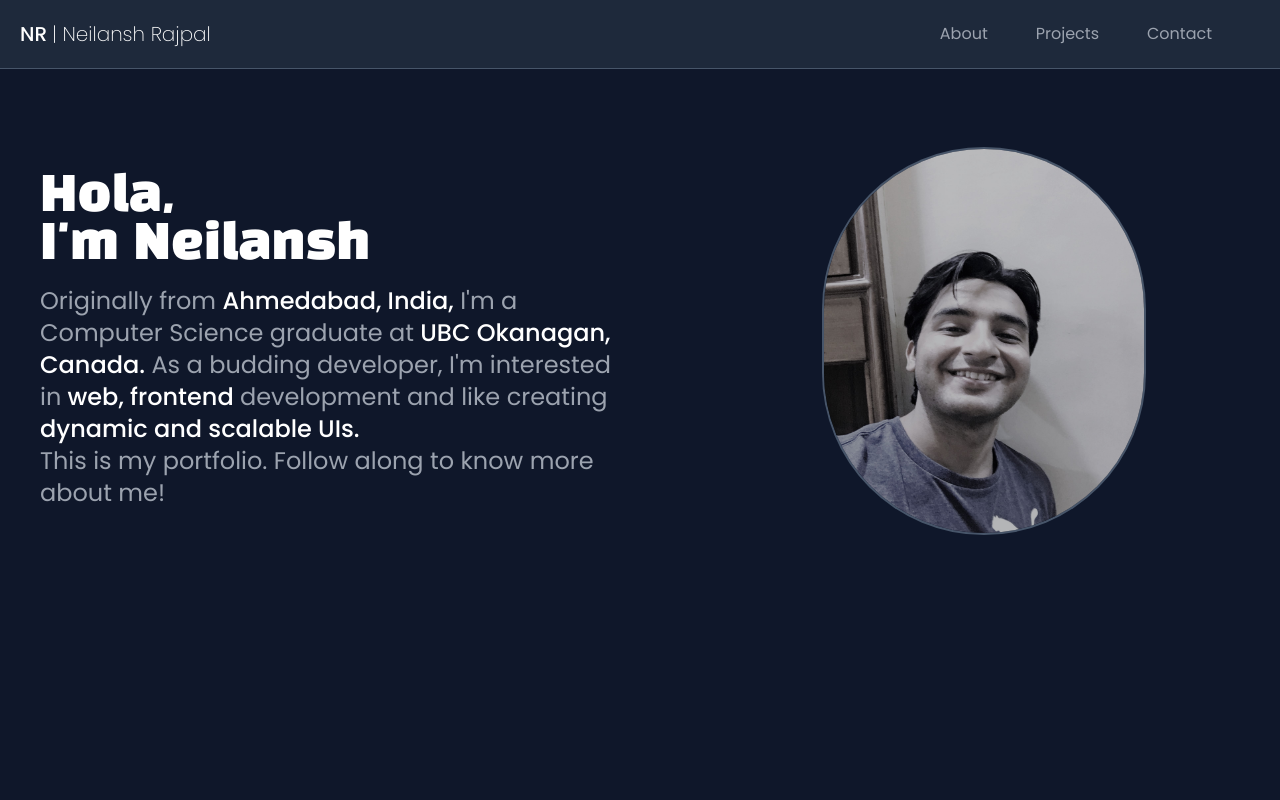
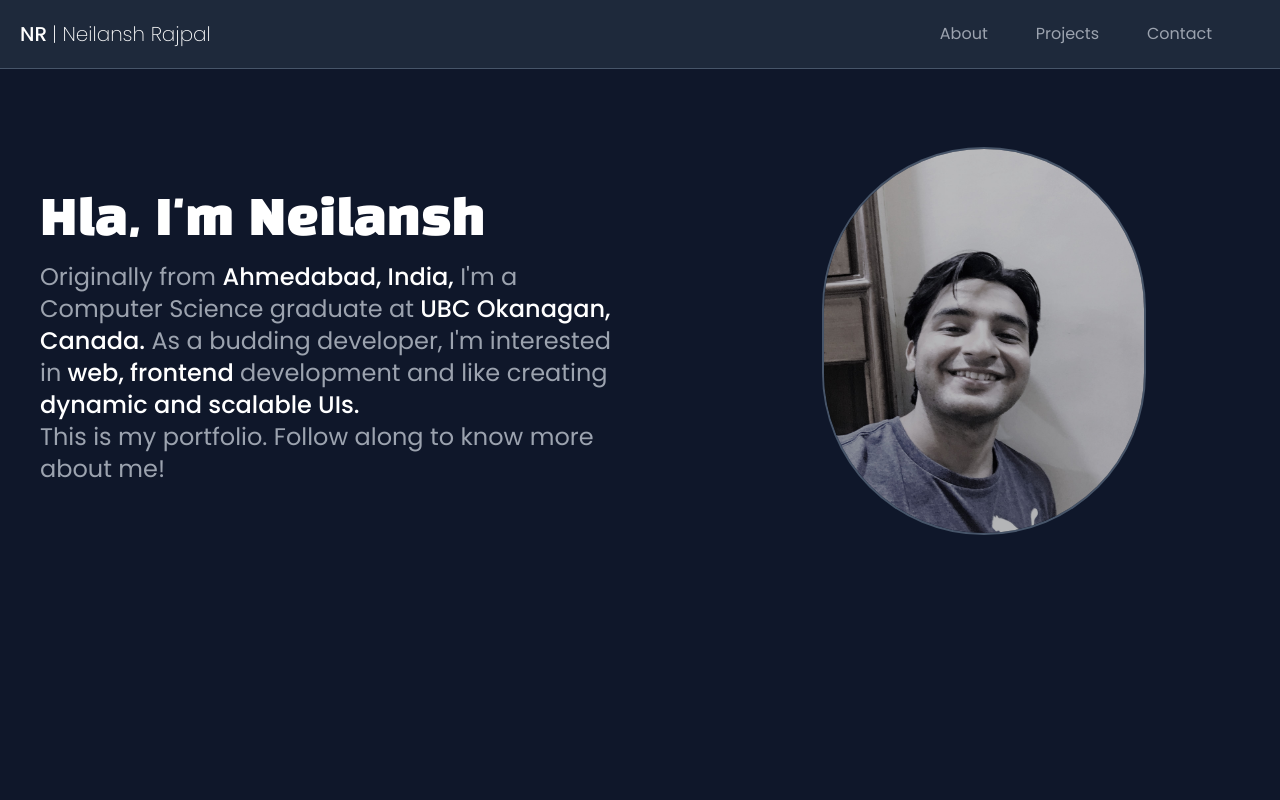
Before and after one commit to NeilanshTriesToCode/portfolio-website, a React (Vite) app: page / in a window 1280 px wide. Shown: the top 800 px of the page. Built offline with nearby package versions, Linux system fonts and the light colour scheme.

Commit message:
90% progress on issue #7

```diff
--- a/src/components/About.jsx
+++ b/src/components/About.jsx
@@ -1,6 +1,7 @@
 // Component for the "About" section of the website
 
 import React from 'react'
+import TypeWriter from './TypeWriter';
 
 const About = () => {
 
@@ -8,9 +9,7 @@ const About = () => {
     <section id='about'  className='hide-content lg:min-h-[85vh]'>
         <div className='mx-auto px-10 py-20 container flex flex-col items-center  md:flex-row '>
           <div className='mb-16 flex flex-col items-center text-center  md:pr-16 md:items-start md:text-left md:mb-0 md:w-1/2  lg:flex-grow lg:pr-24'>
-            <h1 className='mb-4 title-font font-blacksans font-medium text-white text-4xl md:text-5xl'>
-              Hola, <br /> I'm Neilansh
-            </h1>
+            <TypeWriter text={"Hola, I'm Neilansh"} />
             <p className="text-xl leading-relaxed text-left md:text-2xl ">
             Originally from <span className='text-white font-medium'>Ahmedabad, India,</span> I'm a Computer Science graduate at
              <span className='text-white font-medium'> UBC Okanagan, Canada.</span> As a budding developer, I'm interested in
--- a/src/components/TypeWriter.jsx
+++ b/src/components/TypeWriter.jsx
@@ -2,9 +2,40 @@
 import React, { useState, useEffect, useRef } from 'react';
 
 const TypeWriter = ({text}) => {
-  return (
-    <div>TypeWriter</div>
-  )
+    // state-variable for displaying the text
+    const [currentText, setCurrentText] = useState('');
+
+    // useRef to keep track of current index of text that's being displayed
+    /* NOTE: useRef() is also used to keep track of variable values.
+             The change in its corresponding variable doesn't cause re-renders.
+            -> Moreover, the value persists across component re-renders, which is
+               why we're using it to track the current index of the text that's being printed.
+    */
+   const index = useRef(0);
+
+    // useEffect for typing effect
+    /*
+    - useEffect will have a setTimeout() function.
+    - setTimeout() will update the state-variable currentText at a fixed interval
+    - The <h1> tag printing the state-variable value will appear to have a typing animation
+    */
+   useEffect(() => {
+        const intervalID = setTimeout(() => {
+            // update currentText at every interval
+            if(index.current < text.length - 1){
+                setCurrentText(current => current + text[index.current]);
+            }
+            index.current++;
+        }, 300);
+
+
+        // cleanup function to disconnect setTimeout()
+        return () => clearInterval(intervalID);
+   }, [currentText]);
+
+    return (
+        <h1 className='mb-4 title-font font-blacksans font-medium text-white text-4xl md:text-5xl'>{currentText}</h1>
+    );
 }
 
 export default TypeWriter;
```
